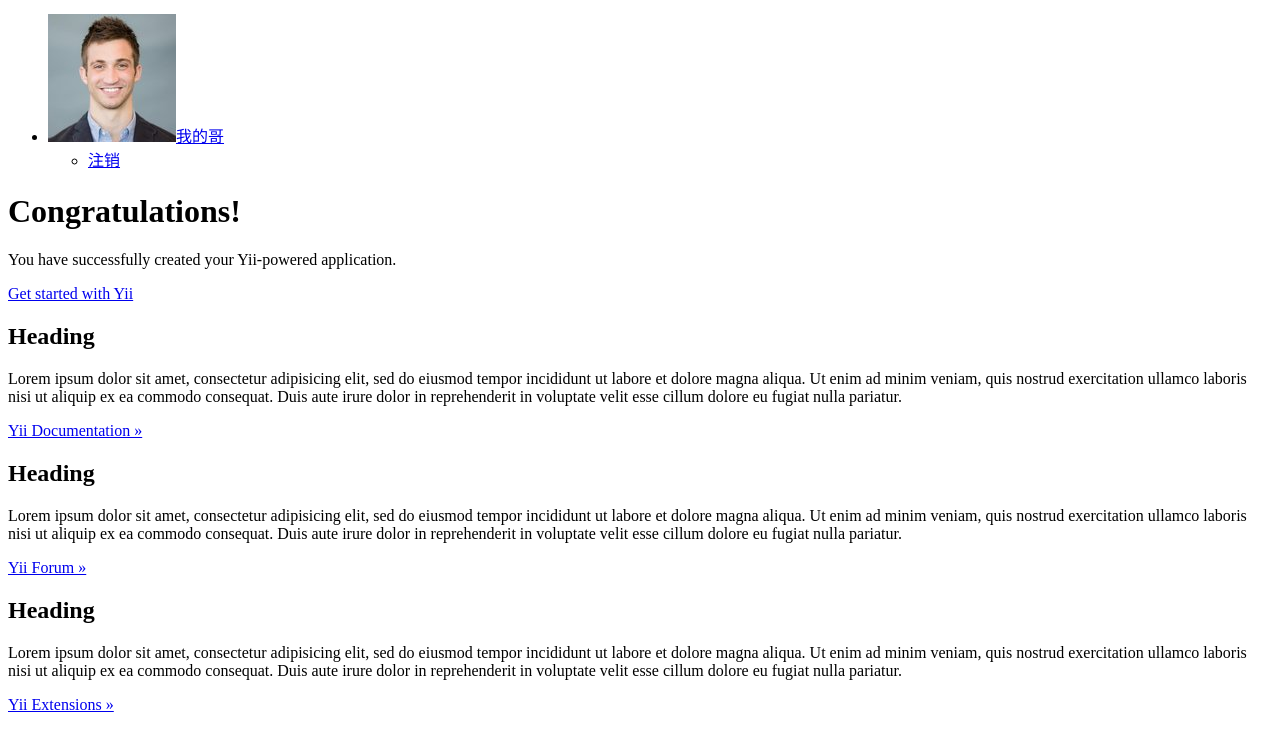
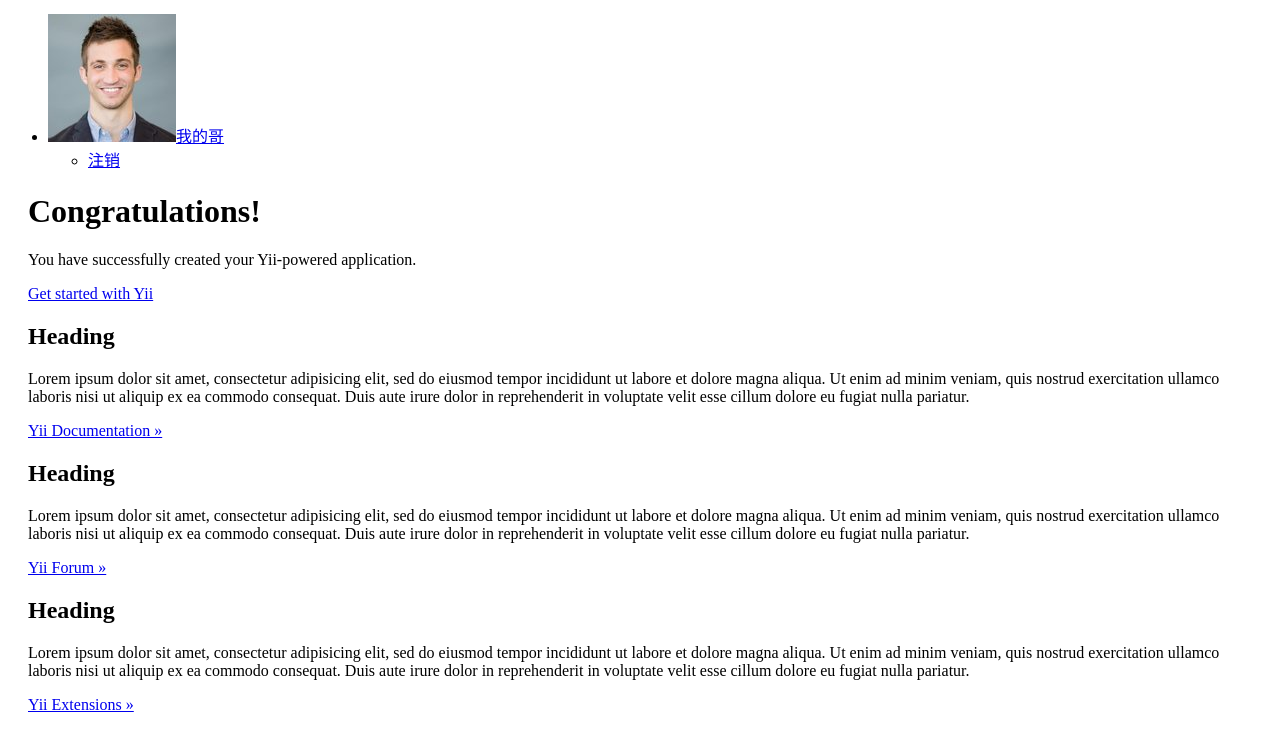
Before and after one commit to 442490416/yii-base, a Yii app: template yii-base/backend/views/site/index.php in a window 1280 px wide. Shown: the part 467-1197 px from the top of the page. Run offline with PHP 8.4 and a stand-in for Yii, Linux system fonts and the light colour scheme; the template is opened without the code that fills it, so the values that code supplies are empty; some libraries are stand-ins or nearby versions.

Commit message:
删除测试部分

```diff
--- a/yii-base/backend/controllers/SiteController.php
+++ b/yii-base/backend/controllers/SiteController.php
@@ -29,6 +29,7 @@ class SiteController extends Controller
      */
     public function actionIndex()
     {
+        //Yii::$app->session->setFlash('success', 'This is the message');
         return $this->render('index');
     }
 
--- a/yii-base/backend/views/layouts/main.php
+++ b/yii-base/backend/views/layouts/main.php
@@ -98,9 +98,12 @@ AppAsset::register($this);
             <?= Breadcrumbs::widget([
                 'links' => isset($this->params['breadcrumbs']) ? $this->params['breadcrumbs'] : [],
             ]) ?>
+
             <?= Alert::widget() ?>
 
-            <?= $content ?>
+            <div style="margin: 10px 20px;">
+                <?= $content ?>
+            </div>
 
         </div>
     </div>
```
